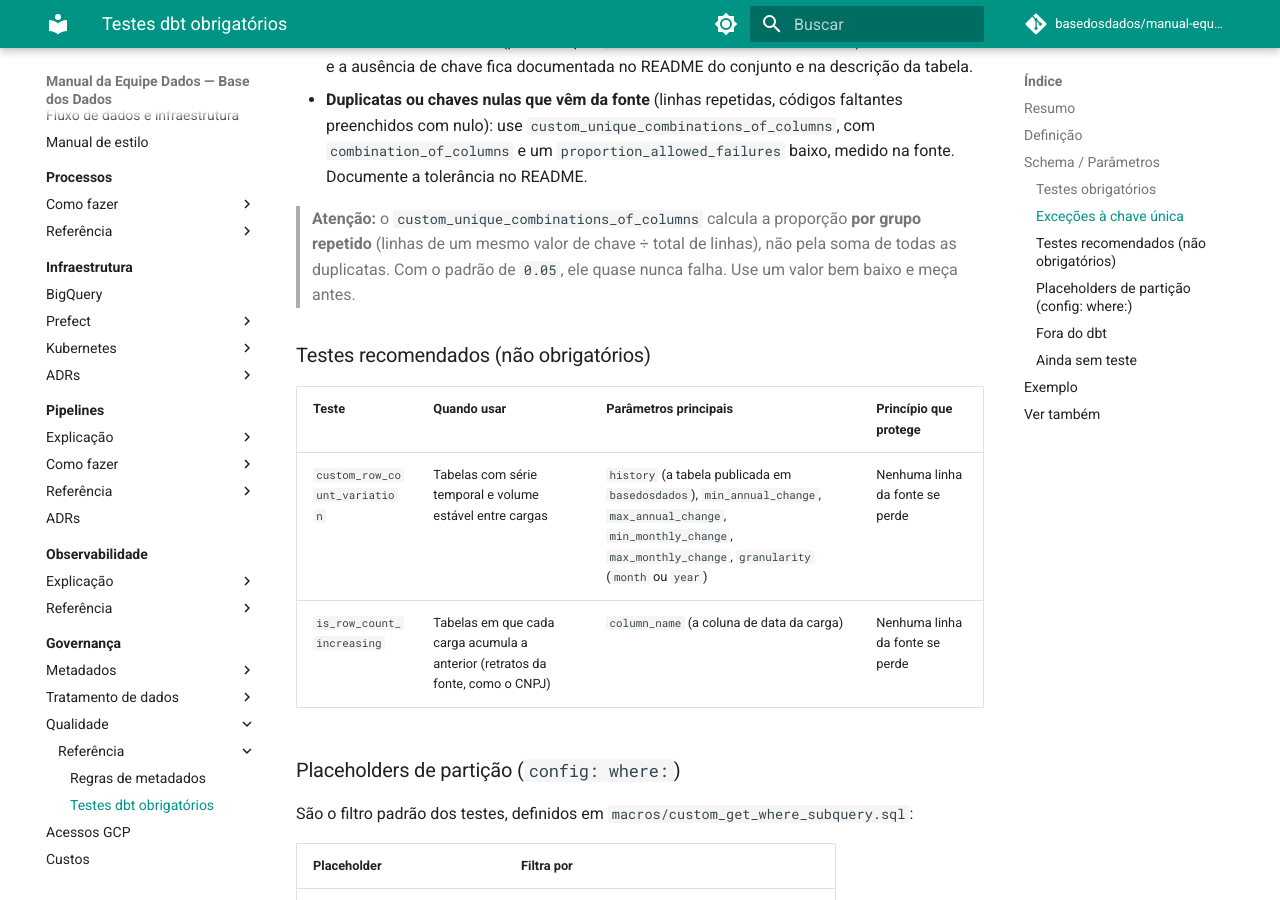
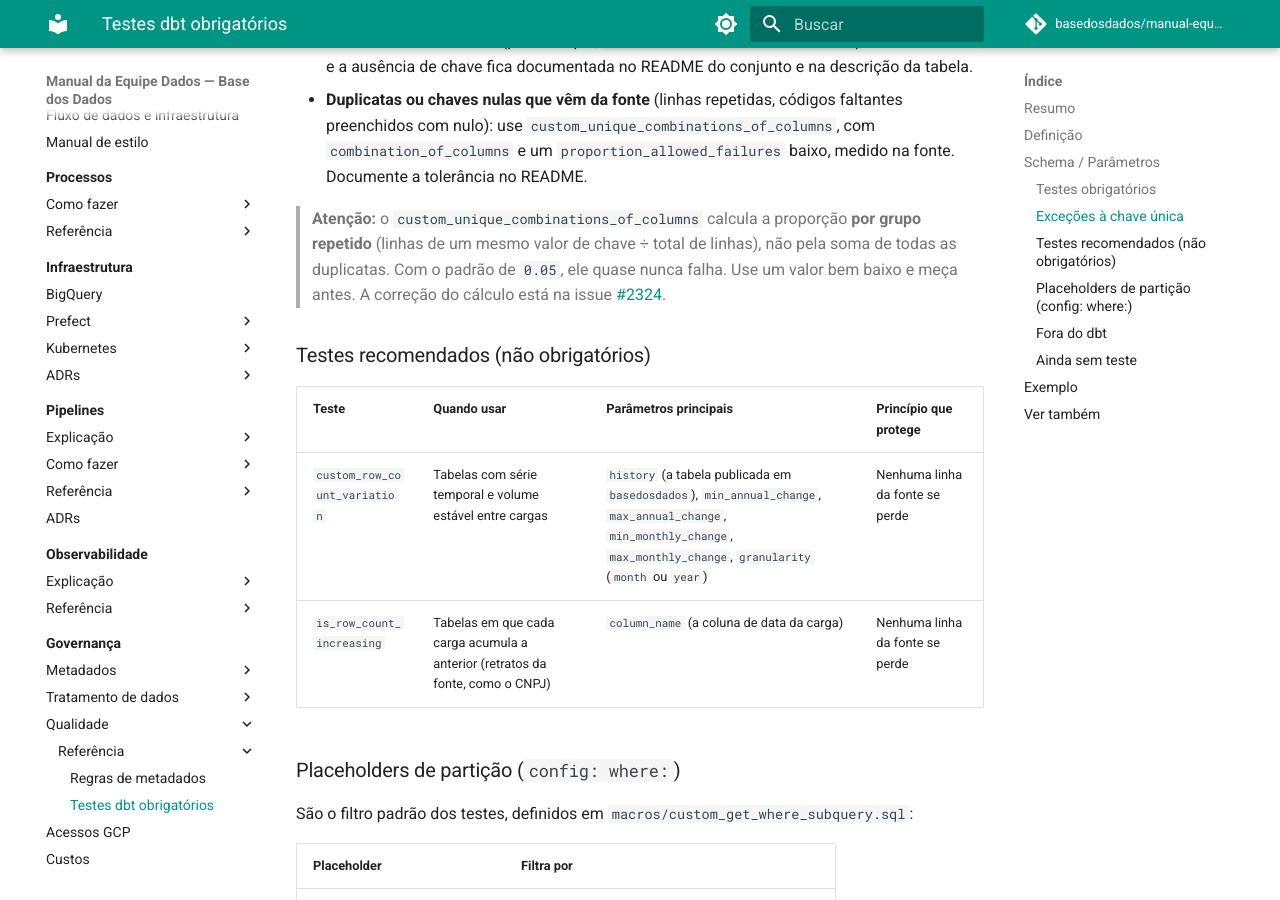
Before and after one commit to basedosdados/manual-equipe-dados, an MkDocs documentation site: the page built from docs/governanca/qualidade/referencia/testes-dbt-obrigatorios.md, in a window 1280 px wide and 900 px high, scrolled down 1774 px. Built offline with MkDocs 1.6.1 and Material for MkDocs 9.7.7, drawn with Linux system fonts in a browser that asks for light colours; comment, search, counter and statistics services are not loaded.

Commit message:
docs(qualidade): linka a issue de correção do custom_unique_combinations_of_columns

```diff
--- a/docs/governanca/qualidade/referencia/testes-dbt-obrigatorios.md
+++ b/docs/governanca/qualidade/referencia/testes-dbt-obrigatorios.md
@@ -54,6 +54,7 @@ Regras para todos os testes:
 > **Atenção:** o `custom_unique_combinations_of_columns` calcula a proporção **por grupo
 > repetido** (linhas de um mesmo valor de chave ÷ total de linhas), não pela soma de todas as
 > duplicatas. Com o padrão de `0.05`, ele quase nunca falha. Use um valor bem baixo e meça antes.
+> A correção do cálculo está na issue [#2324](https://github.com/basedosdados/pipelines/issues/2324).
 
 ### Testes recomendados (não obrigatórios)
 
```
